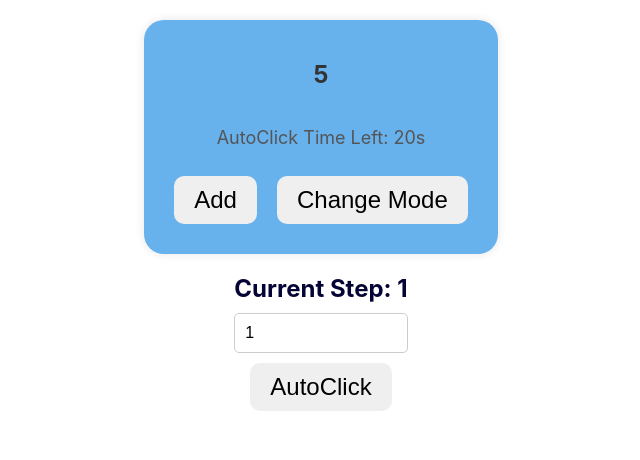
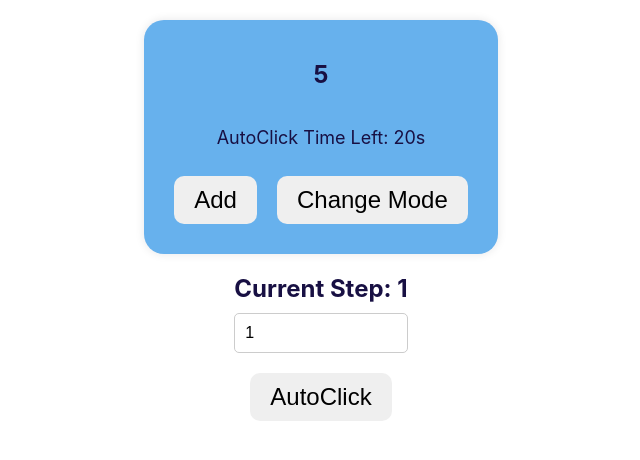
Before and after one commit to MartaPipan/react20062024, a React (Create React App) app: page / in a window 1280 px wide. Shown: the top 460 px of the page, without its empty margins (319-959 px from the left). Built offline with nearby package versions, Linux system fonts and the light colour scheme.

Commit message:
Add styles in  files module. css

```diff
--- a/src/components/ControlCounter/ControlCounter.module.css
+++ b/src/components/ControlCounter/ControlCounter.module.css
@@ -3,7 +3,7 @@
   flex-direction: column;
   align-items: center;
   padding: 20px;
-  max-width: 199px;
+  max-width: 280px;
   margin: 0 auto;
 }
 
@@ -11,7 +11,7 @@
   margin: 0;
   margin-bottom: 10px;
   font-size: 24px;
-  color: #060336;
+  color :#181043;
 }
 
 .controlCounter input {
@@ -24,7 +24,7 @@
 }
 
 .controlCounter button {
-  margin-top: 10px;
+  margin-top: 20px;
   padding: 10px 20px;
   font-size: 24px;
   border: none;
--- a/src/components/Counter/Counter.module.css
+++ b/src/components/Counter/Counter.module.css
@@ -9,12 +9,12 @@
 }
 
 .counter h2 {
-    color: #333;
+    color: #181043;
 }
 
 .counter p {
     font-size: 18px;
-    color: #555;
+    color: #181043;
 }
 
 .counter button {
```
Also changed, not shown: src/components/CounterSection/CounterSection.module.css (line endings or trailing spaces).
